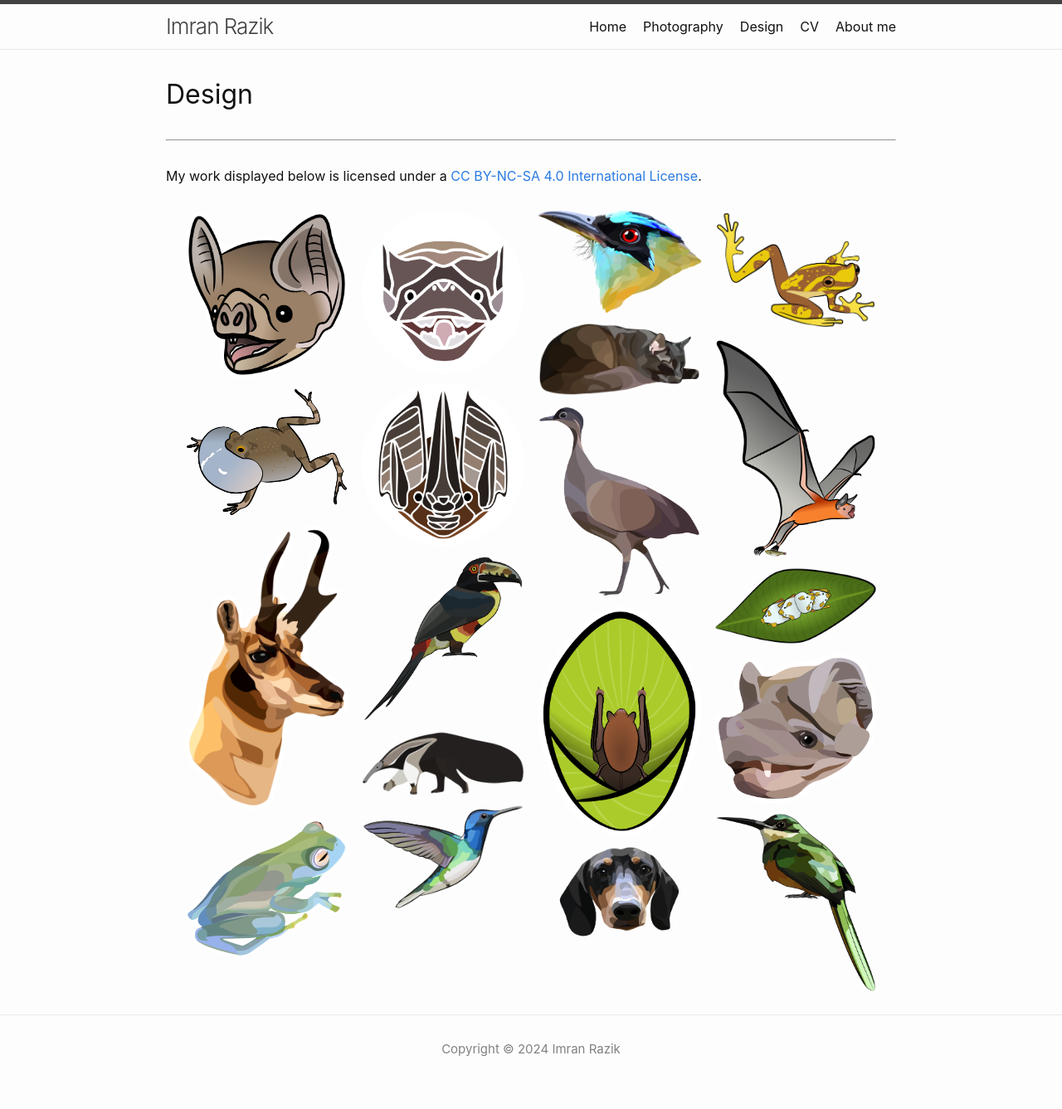
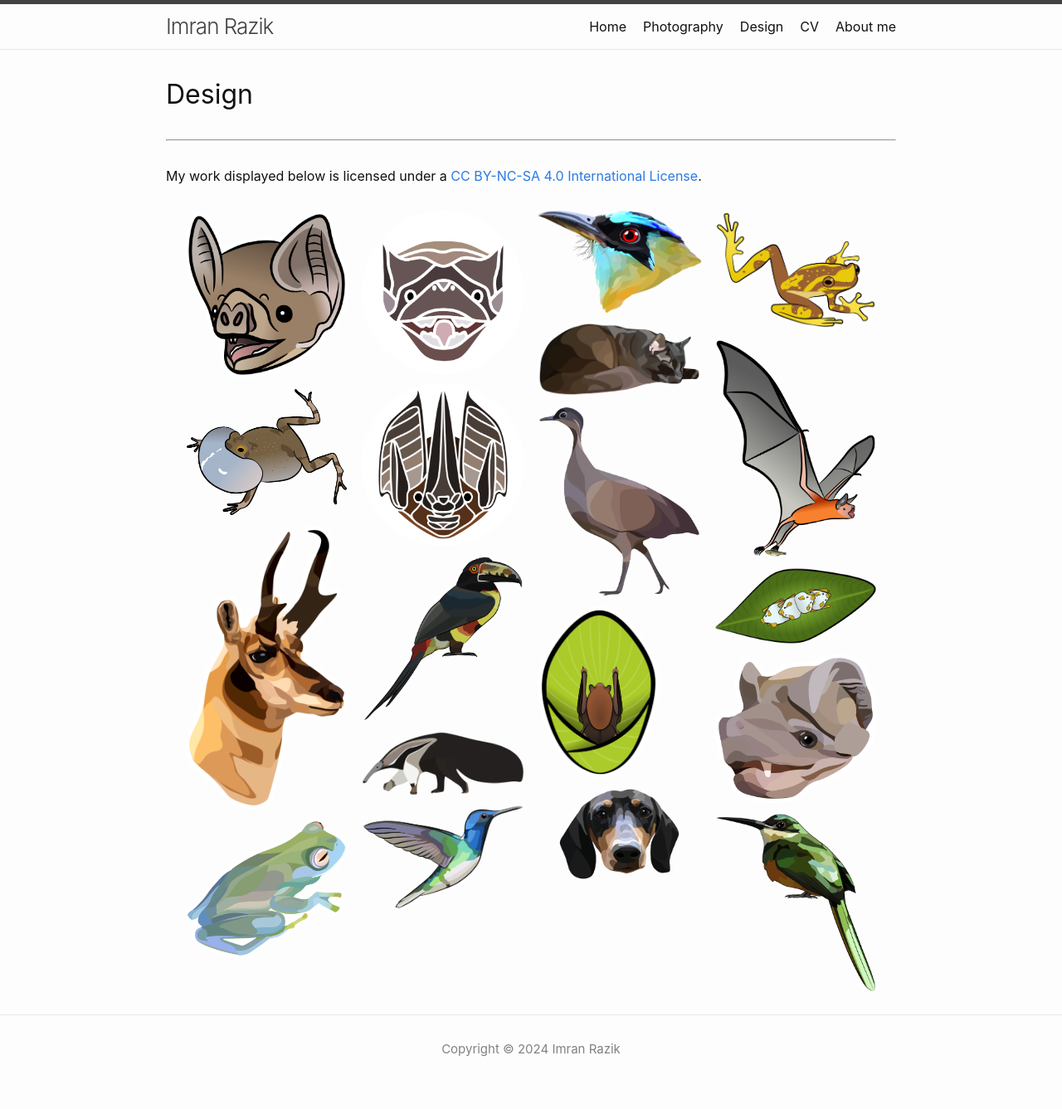
Before and after one commit to imranrazik/imranrazik.github.io, a Jekyll site: the page built from Design.md, in a window 1280 px wide. Shown: the whole page at 83% size. Built offline with Jekyll 4.4.1, drawn with Linux system fonts in a browser that asks for light colours; our own code applies the rules of GitHub Pages for plain Markdown files.

Commit message:
Update Design.md

```diff
--- a/Design.md
+++ b/Design.md
@@ -24,7 +24,7 @@
     <img src="/assets/illustrations/motmot.png" loading="lazy" decoding="async" style="width:100%">
     <img src="/assets/illustrations/cat.png" loading="lazy" decoding="async" style="width:100%">
     <img src="/assets/illustrations/tinamou.png" loading="lazy" decoding="async" style="width:100%">
-    <img src="/assets/illustrations/spixoffset.png" loading="lazy" decoding="async" style="width:100%">
+    <img src="/assets/illustrations/spixoffset.png" loading="lazy" decoding="async" style="width:75%">
     <img src="/assets/illustrations/wellington.png" loading="lazy" decoding="async" style="width:100%">
   </div>
   <div class="column">
```
